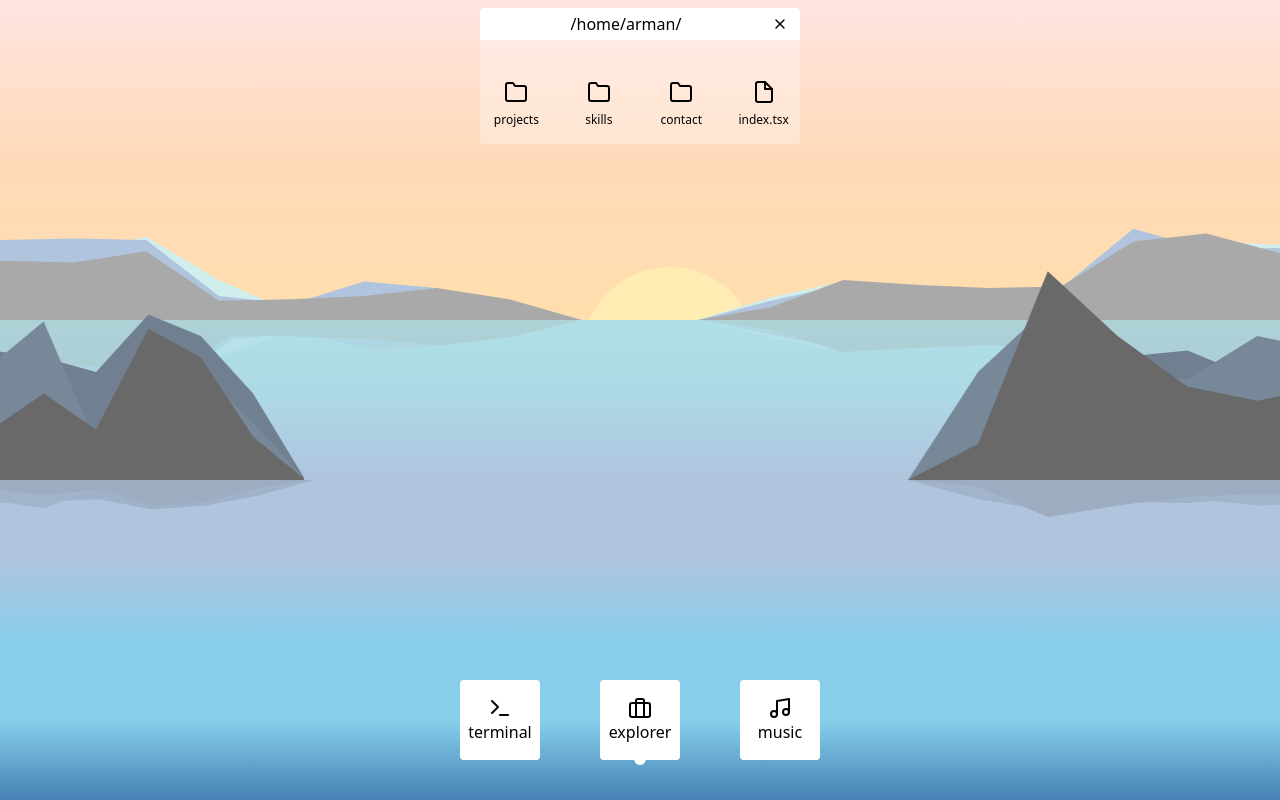
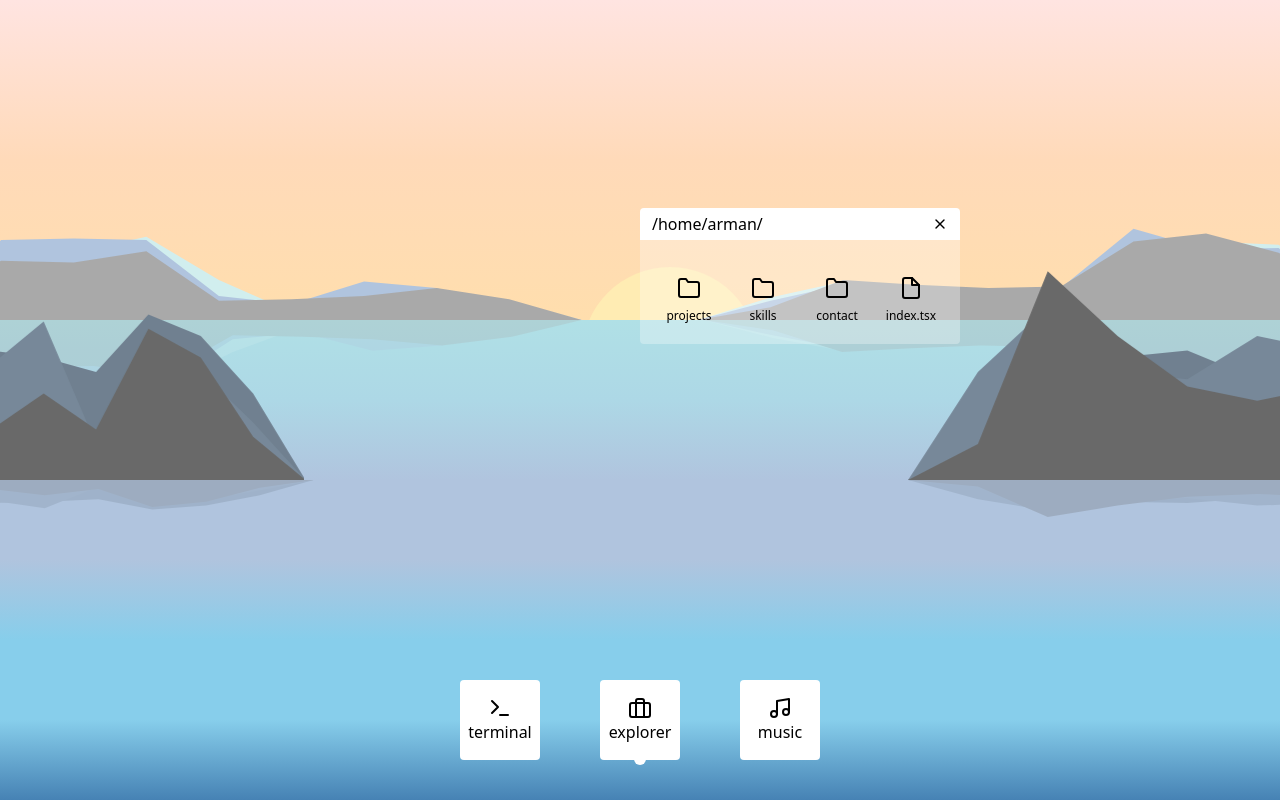
Before and after one commit to persakiss/moidotsh, a Next.js app: page / in a window 1280 px wide. Built offline with nearby package versions, Linux system fonts and the light colour scheme.

Commit message:
makes a wrapper so the visual container/title/closing of app doesn't have to be rewritten with each new app in case i add more

```diff
--- a/src/components/AddressBar.tsx
+++ b/src/components/AddressBar.tsx
@@ -1,17 +1,20 @@
 // AddressBar.tsx
-import React from 'react';
+import React, { useEffect } from 'react';
 import { useRouter } from "next/router";
 import { X } from 'react-feather';
 import { useVisibilityStore } from '@/stores/visibilityStore';
 
 type AddressBarProps = {
+  setDynamicTitle: (title: string) => void;
 };
 
-const AddressBar = ({ }: AddressBarProps) => {
+const AddressBar = ({ setDynamicTitle }: AddressBarProps) => {
   const router = useRouter();
-  const explorerVisible = useVisibilityStore((state) => state.explorerVisible);
-  const toggleExplorer = useVisibilityStore((state) => state.toggleExplorer);
 
+  useEffect(() => {
+    const newTitle = textMaker(router.pathname);
+    setDynamicTitle(newTitle);
+  }, [router.pathname]);
 
   const textMaker = (inputPath: string) => {
     const preface = "/home/arman";
--- a/src/components/FolderFileDisplay.tsx
+++ b/src/components/FolderFileDisplay.tsx
@@ -1,3 +1,4 @@
+// FolderFileDisplay.tsx
 import React from 'react';
 import Link from "next/link";
 import { Folder, File } from "react-feather";
--- a/src/components/Nav.tsx
+++ b/src/components/Nav.tsx
@@ -1,19 +1,20 @@
 // Nav.tsx
 
 import { useRouter } from "next/router";
-import React, { useMemo } from "react";
-import { useState } from "react";
+import React, { useMemo, useState } from "react";
 import { rootFolder, findFolderByPath } from "./FolderStructureHelper";
 import AddressBar from "./AddressBar";
 import FolderFileDisplay from "./FolderFileDisplay";
 import Draggable, { DraggableData, DraggableEvent } from "react-draggable";
-import { useVisibilityStore } from "@/stores/visibilityStore";
+import withAppTemplate from "./withAppTemplate";
 
 type Props = {
+  dynamicTitle?: string;
 };
 
-function Nav({}: Props) {
+function Nav({dynamicTitle}: Props) {
   const router = useRouter();
+    const [localDynamicTitle, setLocalDynamicTitle] = useState<string | null>(null);
 
   const currentFolder = useMemo(
     () => findFolderByPath(router.pathname, rootFolder),
@@ -34,11 +35,11 @@ function Nav({}: Props) {
   return (
     <Draggable position={currentPosition} onDrag={handleDrag} handle=".address-bar">
       <nav className="w-full flex flex-col">
-        <AddressBar />
+        <AddressBar setDynamicTitle={setLocalDynamicTitle} />
         <FolderFileDisplay currentFolder={currentFolder} />
       </nav>
     </Draggable>
   );
 }
 
-export default Nav;
+export default withAppTemplate(Nav, 'Explorer');
--- /dev/null
+++ b/src/components/NavApp.tsx
@@ -0,0 +1,58 @@
+import React, { useState, useEffect, useMemo } from 'react';
+import { useRouter } from "next/router";
+import Link from "next/link";
+import { rootFolder, findFolderByPath } from "./FolderStructureHelper";
+import { Folder, File } from "react-feather";
+import withAppTemplate from "./withAppTemplate";
+
+type Props = {
+  setDynamicTitle: (title: string) => void;
+};
+
+const NavApp: React.FC<Props> = ({ setDynamicTitle }) => {
+  const router = useRouter();
+
+  const currentFolder = useMemo(
+    () => findFolderByPath(router.pathname, rootFolder),
+    [router.pathname]
+  );
+
+  useEffect(() => {
+    const newTitle = `/home/arman${router.pathname}`;
+    setDynamicTitle(newTitle);
+  }, [router.pathname]);
+
+  const sortedChildren = currentFolder ? [...currentFolder.children].sort((a, b) => {
+    if (a.type === "folder" && b.type === "file") return -1;
+    if (a.type === "file" && b.type === "folder") return 1;
+    return 0;
+  }) : [];
+
+  return (
+    <div className="flex flex-col items-center w-full">
+      <div className="mt-4 w-full">
+        <ul className="grid grid-cols-4 mt-4 justify-between">
+          {sortedChildren.map((child, index) => (
+            <li className={`col-start-${index + 1} relative`} key={child.name}>
+              {child.type === "folder" ? (
+                <Link href={child.path || "#"}>
+                  <div className="flex flex-col items-center gap-2 cursor-pointer">
+                    <Folder />
+                    <p className="text-xs">{child.name}</p>
+                  </div>
+                </Link>
+              ) : (
+                <div className="flex flex-col items-center gap-2">
+                  <File />
+                  <p className="text-xs">{child.name}</p>
+                </div>
+              )}
+            </li>
+          ))}
+        </ul>
+      </div>
+    </div>
+  );
+};
+
+export default withAppTemplate(NavApp, 'Explorer');
--- a/src/components/withAppTemplate.tsx
+++ b/src/components/withAppTemplate.tsx
@@ -4,8 +4,14 @@ import { X } from 'react-feather';
 import { useVisibilityStore } from '@/stores/visibilityStore';
 import Draggable, { DraggableData, DraggableEvent } from 'react-draggable';
 
-const withAppTemplate = <P extends {}>(WrappedComponent: React.FC<P>, appName: string) => {
-  const WrappedWithTemplate: React.FC<P> = (props) => {
+type Props = {
+  dynamicTitle?: string;
+};
+
+const withAppTemplate = <P extends object>(WrappedComponent: React.FC<P>, appName: string) => {
+  const WrappedWithTemplate: React.FC<P & Props> = (props) => {
+    const { dynamicTitle, ...restProps } = props;
+    const [localDynamicTitle, setLocalDynamicTitle] = useState<string | null>(null);
     const toggleVisibility = useVisibilityStore((state) => {
       const toggleFuncName = `toggle${appName}`;
       return (state as any)[toggleFuncName];
@@ -17,7 +23,7 @@ const withAppTemplate = <P extends {}>(WrappedComponent: React.FC<P>, appName: s
       y: number;
     }>({ x: 0, y: 0 });
 
-     useEffect(() => {
+    useEffect(() => {
       // Set initial position after mount to avoid "window is not defined" error
       setCurrentPosition({ x: window.innerWidth / 4, y: window.innerHeight / 4 });
     }, []);
@@ -38,13 +44,13 @@ const withAppTemplate = <P extends {}>(WrappedComponent: React.FC<P>, appName: s
       <Draggable position={currentPosition} onDrag={handleDrag}>
         <div className="relative top-1/4 left-1/4 z-[2000]"> {/* Debug style */}
           <div className="mt-2 absolute z-[2000] h-[2rem] w-[20rem] flex self-center bg-white rounded-t">
-            <p className="ml-3 self-center flex-auto cursor-default select-none">{appName}</p>
+            <p className="ml-3 self-center flex-auto cursor-default select-none">{localDynamicTitle || dynamicTitle || appName}</p>
             <p className="mr-3 my-auto " onClick={toggleVisibility}>
               <X size={"1rem"} />
             </p>
           </div>
           <div className="p-3 absolute z-[2000] mt-[2rem] h-[7rem] w-[20rem] flex self-center bg-opacity-30 bg-white rounded-b ">
-            <WrappedComponent {...props} />
+            <WrappedComponent {...restProps as P} setDynamicTitle={setLocalDynamicTitle} />
           </div>
         </div>
       </Draggable>
--- a/src/pages/_app.tsx
+++ b/src/pages/_app.tsx
@@ -2,6 +2,7 @@
 import AppDock from "@/components/AppDock";
 import MusicApp from "@/components/MusicApp";
 import Nav from "@/components/Nav";
+import NavApp from "@/components/NavApp";
 import TerminalContainer from "@/components/TerminalContainer";
 import "@/styles/globals.css";
 import { AnimatePresence } from "framer-motion";
@@ -15,7 +16,7 @@ export default function App({ Component, pageProps }: AppProps) {
 
   return (
     <div className="overflow-hidden">
-      <Nav />
+      <NavApp />
       <TerminalContainer />
       <MusicApp />
       <AppDock />
```
